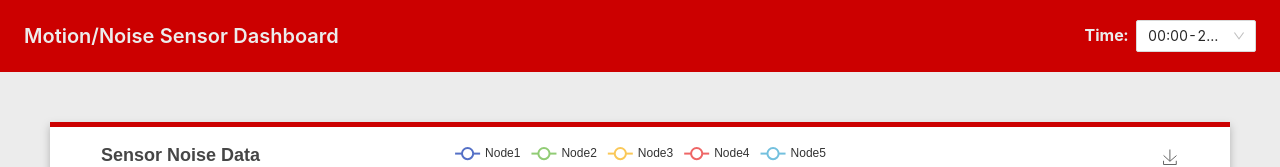
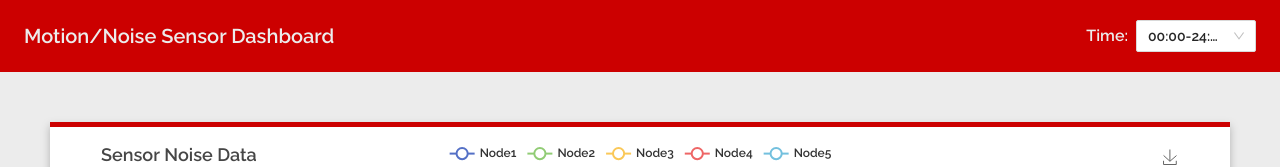
Before and after one commit to RonCong/WiSun-TI-Dashboard-project, a React (Vite) app in the folder netWorkApp-master/: page / in a window 1280 px wide. Shown: the top 167 px of the page. Built offline with nearby package versions, Linux system fonts and the light colour scheme.

Commit message:
Font changes

```diff
--- a/netWorkApp-master/index.html
+++ b/netWorkApp-master/index.html
@@ -6,6 +6,9 @@
     <link rel="icon" type="image/svg+xml" href="/src/favicon.svg" />
     <meta name="viewport" content="width=device-width, initial-scale=1.0" />
     <title>NetWork</title>
+    <link rel="preconnect" href="https://fonts.googleapis.com">
+    <link rel="preconnect" href="https://fonts.gstatic.com" crossorigin>
+    <link href="https://fonts.googleapis.com/css2?family=Raleway:wght@600&display=swap" rel="stylesheet">
 </head>
 
 <body>
--- a/netWorkApp-master/src/components/MyLineChart.jsx
+++ b/netWorkApp-master/src/components/MyLineChart.jsx
@@ -5,6 +5,9 @@
   const initOption = {
     title: {
       text: 'Sensor Noise Data'
+    },
+    textStyle: {
+      fontFamily: 'Raleway'
     },
     tooltip: {
       trigger: 'axis'
@@ -84,7 +87,7 @@
 
   return (
     <>
-      <div id="MyLineChart" style={{ width: '85vw', height: '80vh', }}></div>
+      <div id="MyLineChart" style={{ width: '85vw', height: '80vh', fontFamily: "'Raleway', sans-serif"}}></div>
     </>
   )
 }
--- a/netWorkApp-master/src/pages/Home.css
+++ b/netWorkApp-master/src/pages/Home.css
@@ -1,18 +1,22 @@
 * {
     margin: 0;
     padding: 0;
+
 }
 
 .site-page-header{
     color: #ECECEC !important;
+    font-family: 'Raleway', sans-serif;
 }
 
 .ant-page-header-heading-title {
     color: #ECECEC !important;
+    font-family: 'Raleway', sans-serif;
 }
 
 .ant-layout-content {
     background: #ECECEC;
+
 }
 
 .site-page-header-ghost-wrapper {
--- a/netWorkApp-master/src/pages/Home.jsx
+++ b/netWorkApp-master/src/pages/Home.jsx
@@ -37,7 +37,7 @@
               </>}
         />
         </div>
-        <Content style={{ padding: "0 50px" }} >
+        <Content style={{ padding: "0 50px"}} >
           <main className="site-layout-content" >
             <Row>
               <Col span={24}>
```
